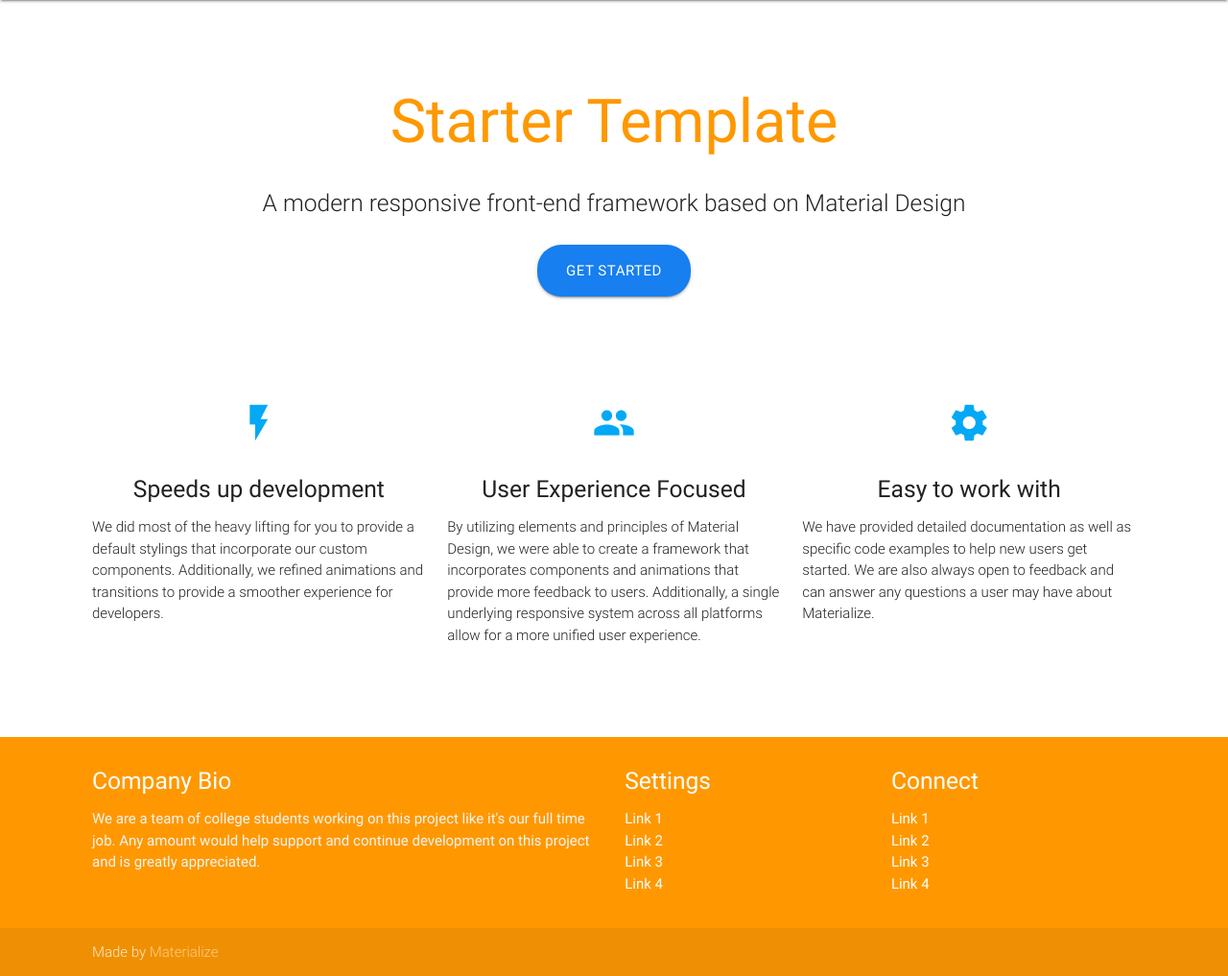
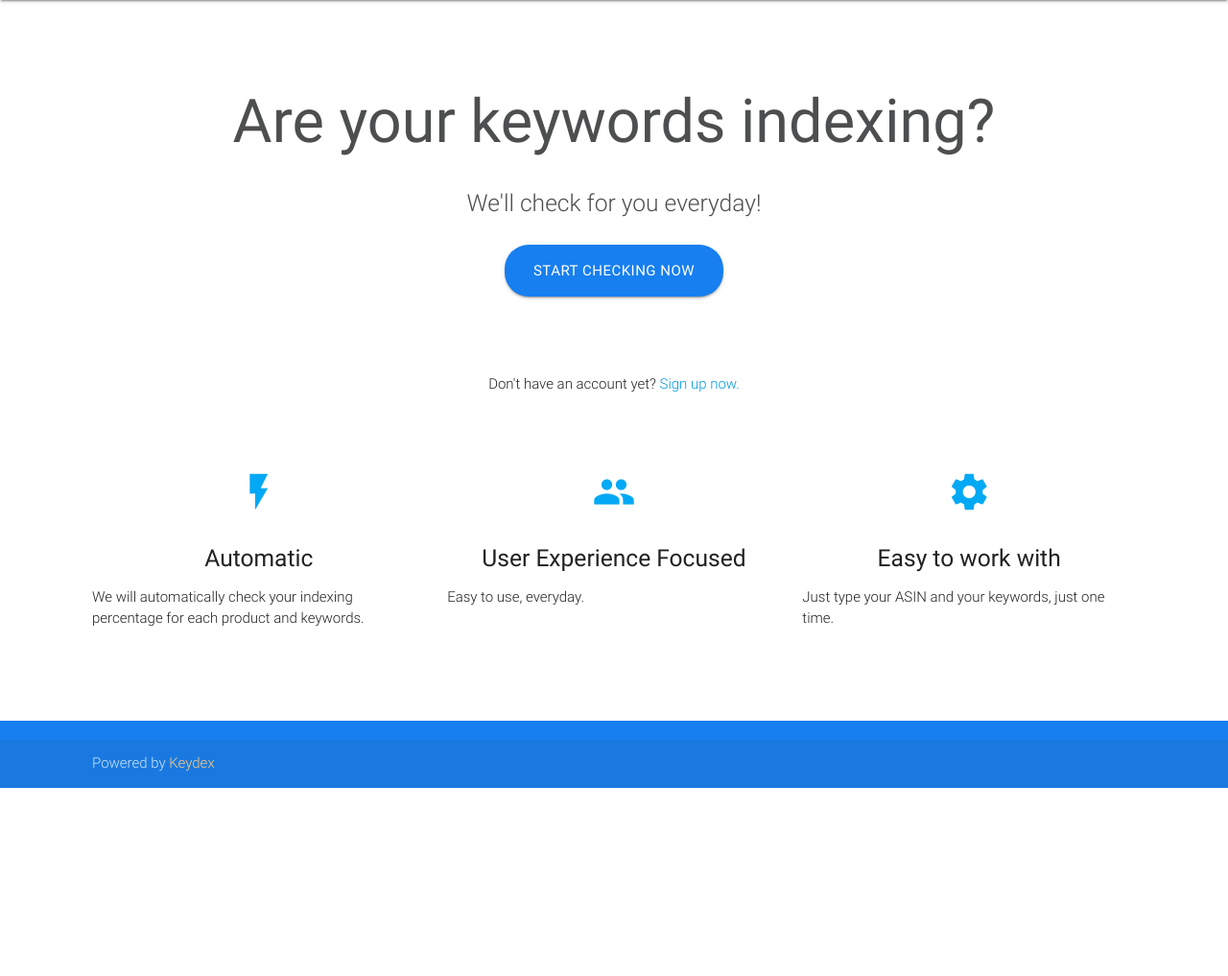
Before and after one commit to fcpauldiaz/Keydex, a Django app: page / in a window 1280 px wide. Shown: the part 64-1081 px from the top of the page at 96% size. After the commit the page ends 885 px from the top, so only its background shows below. Run offline with Django 3.2, Linux system fonts and the light colour scheme; style sheets or scripts are compiled from the project's sources; some libraries are stand-ins or nearby versions.

Commit message:
match color text and content

```diff
--- a/keydex/static/sass/components/_color.scss
+++ b/keydex/static/sass/components/_color.scss
@@ -279,6 +279,10 @@ $blue-paypal: (
   "base":       #177FEF
 );
 
+$main-grey: (
+  "base":     #4D4E4F
+);
+
 $deep-orange: (
   "base":       #ff5722,
   "lighten-5":  #fbe9e7,
@@ -363,7 +367,8 @@ $colors: (
   "blue-grey": $blue-grey,
   "grey": $grey,
   "shades": $shades,
-  "blue-paypal": $blue-paypal
+  "blue-paypal": $blue-paypal,
+  "main-grey": $main-grey
 ) !default;
 
 
--- a/templates/index.html
+++ b/templates/index.html
@@ -3,7 +3,7 @@
 <head>
   <meta http-equiv="Content-Type" content="text/html; charset=UTF-8"/>
   <meta name="viewport" content="width=device-width, initial-scale=1, maximum-scale=1.0"/>
-  <title>Starter Template - Materialize</title>
+  <title>Keydex</title>
 
   <!-- CSS  -->
   <link href="https://fonts.googleapis.com/icon?family=Material+Icons" rel="stylesheet">
@@ -28,15 +28,19 @@
   <div class="section no-pad-bot" id="index-banner">
     <div class="container">
       <br><br>
-      <h1 class="header center orange-text">Starter Template</h1>
+      <h1 class="header center main-grey-text">Are your keywords indexing?</h1>
       <div class="row center">
-        <h5 class="header col s12 light">A modern responsive front-end framework based on Material Design</h5>
+        <h5 class="header col s12 main-grey-text light">We'll check for you everyday!</h5>
       </div>
       <div class="row center">
-        <a href="http://materializecss.com/getting-started.html" id="download-button" class="btn-large waves-effect waves-light blue-paypal">Get Started</a>
+        <a href="http://materializecss.com/getting-started.html" id="download-button" class="btn-large waves-effect waves-light blue-paypal">Start checking now</a>
       </div>
       <br><br>
-
+      <div class="row center">
+        <div class="col s12">
+          <p class="light">Don't have an account yet? <a href="">Sign up now.</a></p>
+        </div>
+      </div>
     </div>
   </div>
 
@@ -49,9 +53,9 @@
         <div class="col s12 m4">
           <div class="icon-block">
             <h2 class="center light-blue-text"><i class="material-icons">flash_on</i></h2>
-            <h5 class="center">Speeds up development</h5>
+            <h5 class="center">Automatic</h5>
 
-            <p class="light">We did most of the heavy lifting for you to provide a default stylings that incorporate our custom components. Additionally, we refined animations and transitions to provide a smoother experience for developers.</p>
+            <p class="light">We will automatically check your indexing percentage for each product and keywords.</p>
           </div>
         </div>
 
@@ -60,7 +64,7 @@
             <h2 class="center light-blue-text"><i class="material-icons">group</i></h2>
             <h5 class="center">User Experience Focused</h5>
 
-            <p class="light">By utilizing elements and principles of Material Design, we were able to create a framework that incorporates components and animations that provide more feedback to users. Additionally, a single underlying responsive system across all platforms allow for a more unified user experience.</p>
+            <p class="light">Easy to use, everyday.</p>
           </div>
         </div>
 
@@ -69,7 +73,7 @@
             <h2 class="center light-blue-text"><i class="material-icons">settings</i></h2>
             <h5 class="center">Easy to work with</h5>
 
-            <p class="light">We have provided detailed documentation as well as specific code examples to help new users get started. We are also always open to feedback and can answer any questions a user may have about Materialize.</p>
+            <p class="light">Just type your ASIN and your keywords, just one time.</p>
           </div>
         </div>
       </div>
@@ -78,38 +82,11 @@
     <br><br>
   </div>
 
-  <footer class="page-footer orange">
-    <div class="container">
-      <div class="row">
-        <div class="col l6 s12">
-          <h5 class="white-text">Company Bio</h5>
-          <p class="grey-text text-lighten-4">We are a team of college students working on this project like it's our full time job. Any amount would help support and continue development on this project and is greatly appreciated.</p>
-
-
-        </div>
-        <div class="col l3 s12">
-          <h5 class="white-text">Settings</h5>
-          <ul>
-            <li><a class="white-text" href="#!">Link 1</a></li>
-            <li><a class="white-text" href="#!">Link 2</a></li>
-            <li><a class="white-text" href="#!">Link 3</a></li>
-            <li><a class="white-text" href="#!">Link 4</a></li>
-          </ul>
-        </div>
-        <div class="col l3 s12">
-          <h5 class="white-text">Connect</h5>
-          <ul>
-            <li><a class="white-text" href="#!">Link 1</a></li>
-            <li><a class="white-text" href="#!">Link 2</a></li>
-            <li><a class="white-text" href="#!">Link 3</a></li>
-            <li><a class="white-text" href="#!">Link 4</a></li>
-          </ul>
-        </div>
-      </div>
+  <footer class="page-footer blue-paypal">
     </div>
     <div class="footer-copyright">
       <div class="container">
-      Made by <a class="orange-text text-lighten-3" href="http://materializecss.com">Materialize</a>
+      Powered by <a class="orange-text text-lighten-3" href="#">Keydex</a>
       </div>
     </div>
   </footer>
```
Also changed, not shown: keydex/static/sass/materialize.css.
